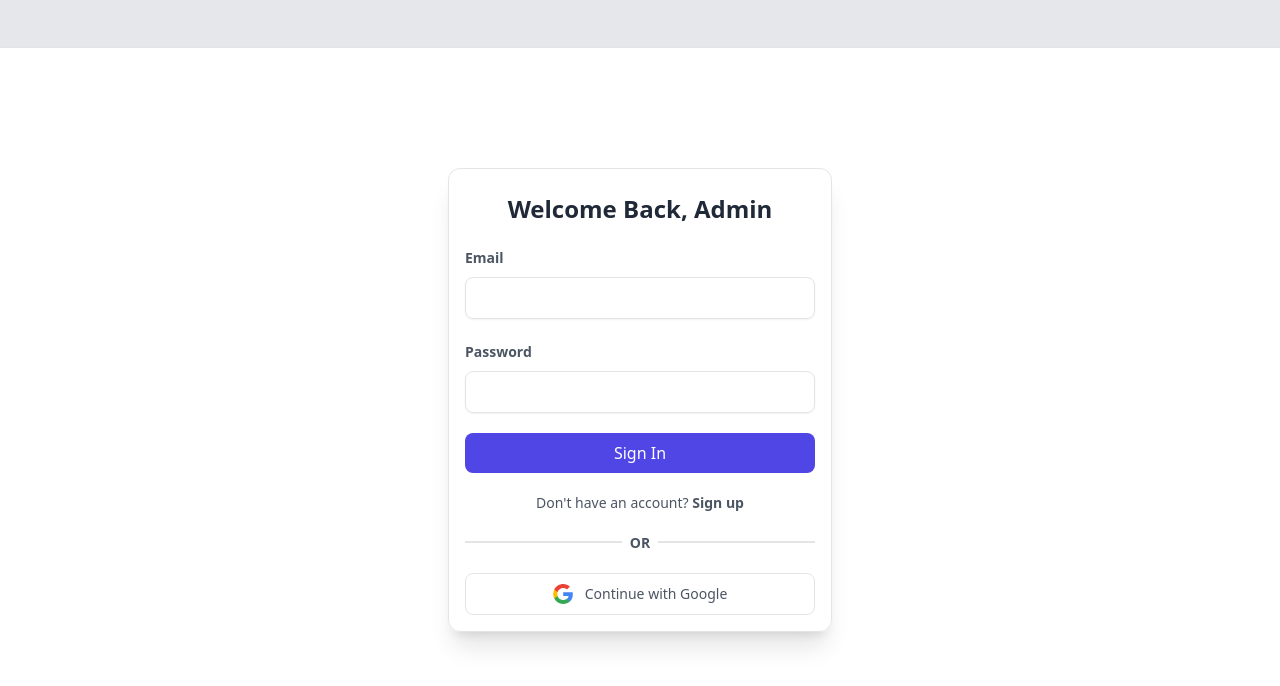
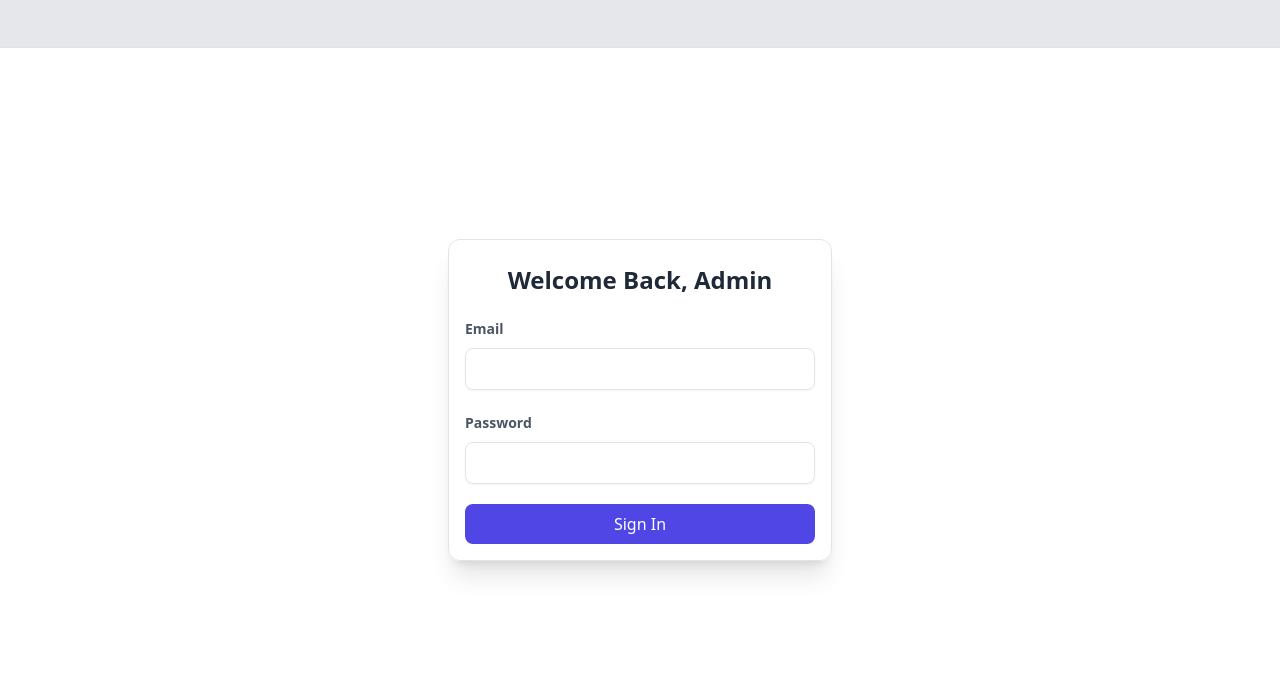
Before and after one commit to linzele/little-lens-web, a React (Vite) app: page /admin in a window 1280 px wide. Shown: the top 686 px of the page. Built offline with nearby package versions, Linux system fonts and the light colour scheme; no server answers.

Commit message:
finalized v2

```diff
--- a/src/components/auth/login/index.jsx
+++ b/src/components/auth/login/index.jsx
@@ -84,29 +84,7 @@ const Login = () => {
                             {isSigningIn ? 'Signing In...' : 'Sign In'}
                         </button>
                     </form>
-                    <p className="text-center text-sm">Don't have an account? <Link to={'/register'} className="hover:underline font-bold">Sign up</Link></p>
-                    <div className='flex flex-row text-center w-full'>
-                        <div className='border-b-2 mb-2.5 mr-2 w-full'></div><div className='text-sm font-bold w-fit'>OR</div><div className='border-b-2 mb-2.5 ml-2 w-full'></div>
-                    </div>
-                    <button
-                        disabled={isSigningIn}
-                        onClick={(e) => { onGoogleSignIn(e) }}
-                        className={`w-full flex items-center justify-center gap-x-3 py-2.5 border rounded-lg text-sm font-medium  ${isSigningIn ? 'cursor-not-allowed' : 'hover:bg-gray-100 transition duration-300 active:bg-gray-100'}`}>
-                        <svg className="w-5 h-5" viewBox="0 0 48 48" fill="none" xmlns="http://www.w3.org/2000/svg">
-                            <g clipPath="url(#clip0_17_40)">
-                                <path d="M47.532 24.5528C47.532 22.9214 47.3997 21.2811 47.1175 19.6761H24.48V28.9181H37.4434C36.9055 31.8988 35.177 34.5356 32.6461 36.2111V42.2078H40.3801C44.9217 38.0278 47.532 31.8547 47.532 24.5528Z" fill="#4285F4" />
-                                <path d="M24.48 48.0016C30.9529 48.0016 36.4116 45.8764 40.3888 42.2078L32.6549 36.2111C30.5031 37.675 27.7252 38.5039 24.4888 38.5039C18.2275 38.5039 12.9187 34.2798 11.0139 28.6006H3.03296V34.7825C7.10718 42.8868 15.4056 48.0016 24.48 48.0016Z" fill="#34A853" />
-                                <path d="M11.0051 28.6006C9.99973 25.6199 9.99973 22.3922 11.0051 19.4115V13.2296H3.03298C-0.371021 20.0112 -0.371021 28.0009 3.03298 34.7825L11.0051 28.6006Z" fill="#FBBC04" />
-                                <path d="M24.48 9.49932C27.9016 9.44641 31.2086 10.7339 33.6866 13.0973L40.5387 6.24523C36.2 2.17101 30.4414 -0.068932 24.48 0.00161733C15.4055 0.00161733 7.10718 5.11644 3.03296 13.2296L11.005 19.4115C12.901 13.7235 18.2187 9.49932 24.48 9.49932Z" fill="#EA4335" />
-                            </g>
-                            <defs>
-                                <clipPath id="clip0_17_40">
-                                    <rect width="48" height="48" fill="white" />
-                                </clipPath>
-                            </defs>
-                        </svg>
-                        {isSigningIn ? 'Signing In...' : 'Continue with Google'}
-                    </button>
+
                 </div>
             </main>
         </div>
```
